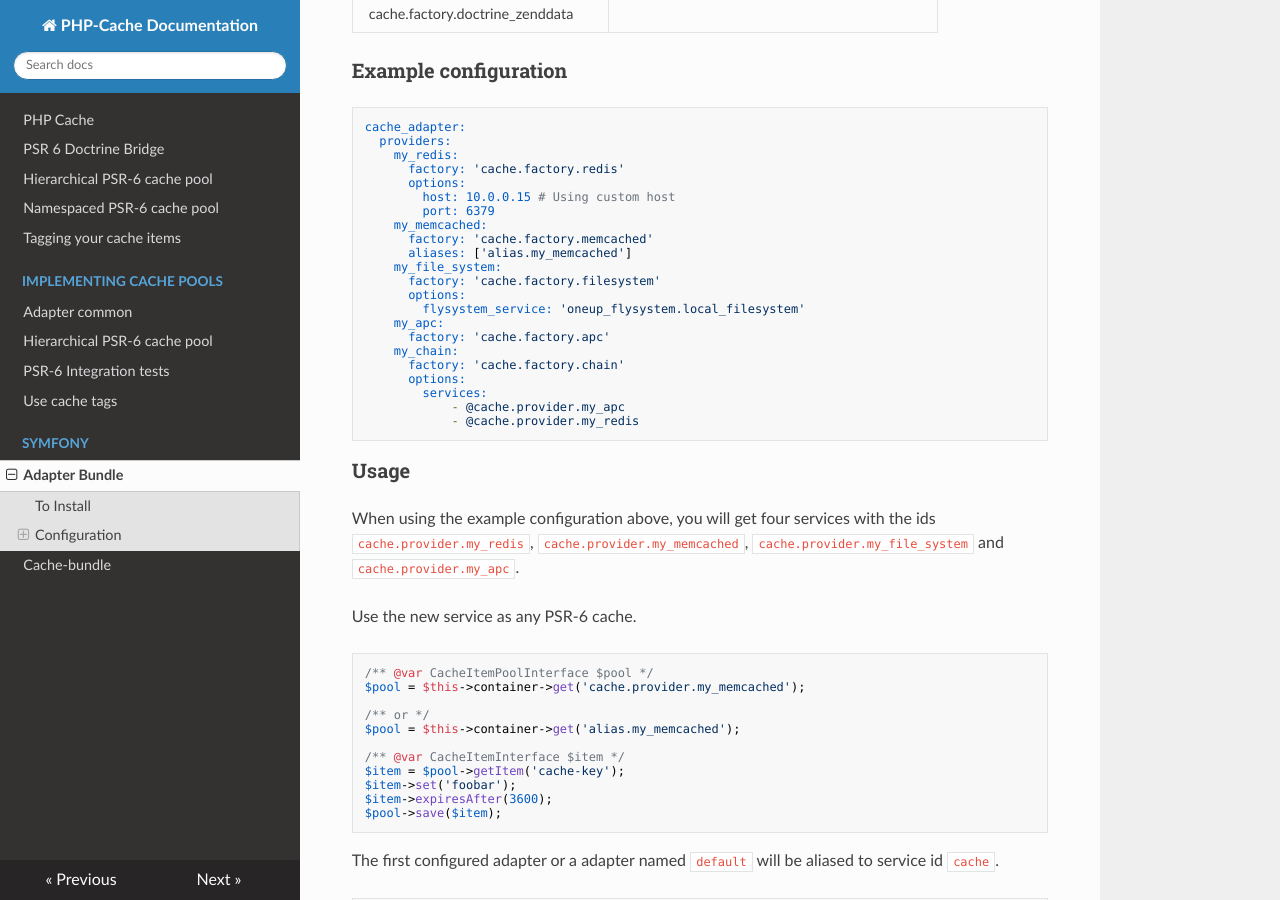
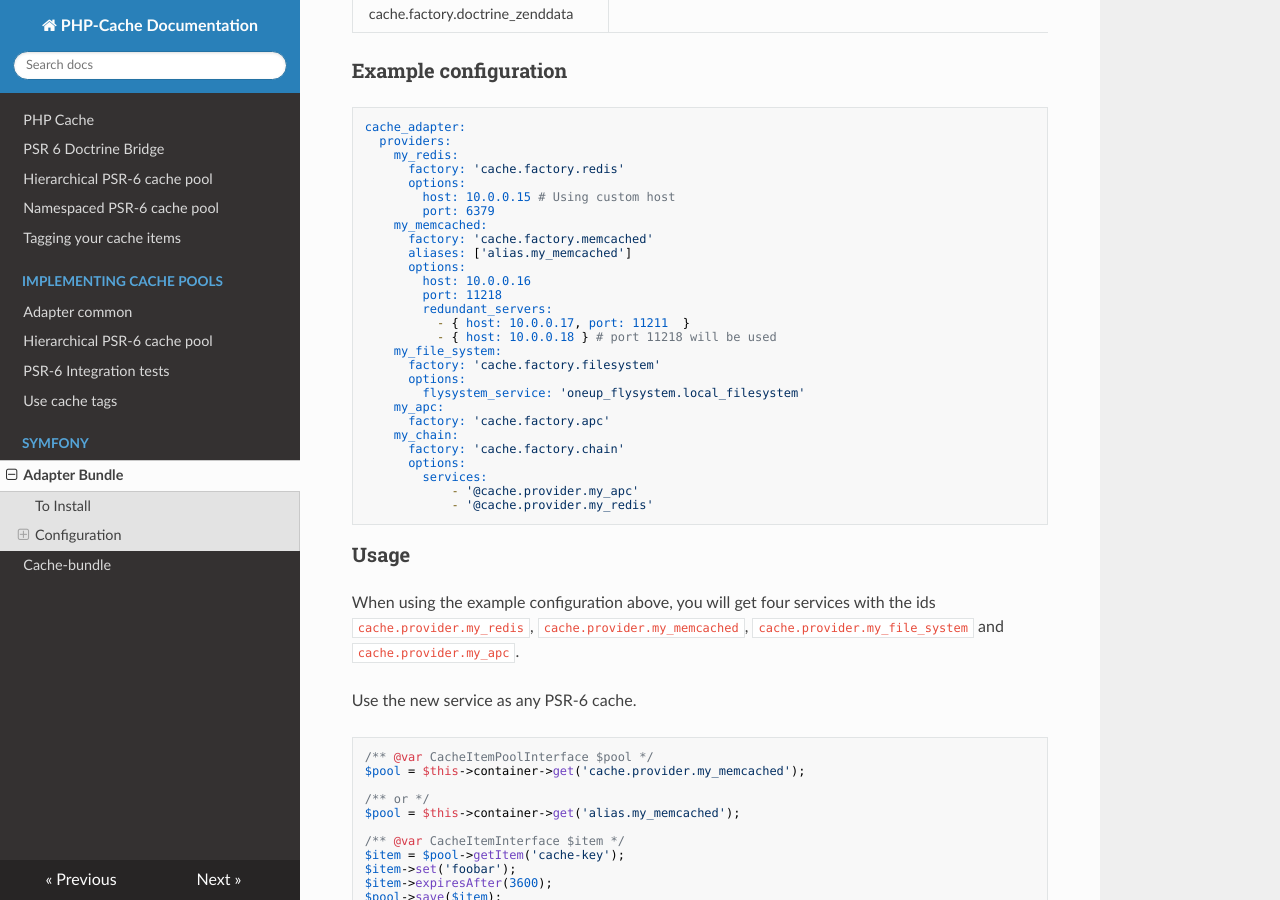
Before and after one commit to php-cache/documentation, an MkDocs documentation site: the page built from docs/symfony/adapter-bundle.md, in a window 1280 px wide and 900 px high, scrolled down 1641 px. Built offline with MkDocs 1.6.1, drawn with Linux system fonts in a browser that asks for light colours; nearby versions of some CDN libraries; some of the changed text lies outside the part shown.

Commit message:
Added docs for redundant_servers

````diff
--- a/docs/symfony/adapter-bundle.md
+++ b/docs/symfony/adapter-bundle.md
@@ -42,8 +42,8 @@ The factories that come with this bundle can be found in the table below.
 | cache.factory.array |  |
 | cache.factory.chain | `services`, `skip_on_failure` |
 | cache.factory.filesystem | `flysystem_service` |
-| cache.factory.memcached | `host`, `port`, `persistent_id`, `pool_namespace` |
-| cache.factory.memcache | `host`, `port` |
+| cache.factory.memcached | `host`, `port`, `persistent_id`, `pool_namespace`, `redundant_servers` |
+| cache.factory.memcache | `host`, `port`, `redundant_servers` |
 | cache.factory.mongodb | `host`, `port`, `namespace`, `dsn` |
 | cache.factory.predis | `host`, `port`, `schema`, `pool_namespace` |
 | cache.factory.redis | `host`, `port`, `pool_namespace`, `dsn` |
@@ -63,6 +63,7 @@ The factories that come with this bundle can be found in the table below.
 | cache.factory.doctrine_zenddata |  |
 
 
+
 ### Example configuration
 
 ```yaml
@@ -76,6 +77,12 @@ cache_adapter:
     my_memcached:
       factory: 'cache.factory.memcached'
       aliases: ['alias.my_memcached']
+      options:
+        host: 10.0.0.16
+        port: 11218
+        redundant_servers:
+          - { host: 10.0.0.17, port: 11211  }
+          - { host: 10.0.0.18 } # port 11218 will be used
     my_file_system:
       factory: 'cache.factory.filesystem'
       options:
@@ -86,8 +93,8 @@ cache_adapter:
       factory: 'cache.factory.chain'
       options:
         services:
-            - @cache.provider.my_apc
-            - @cache.provider.my_redis
+            - '@cache.provider.my_apc'
+            - '@cache.provider.my_redis'
 ```
 
 
````
